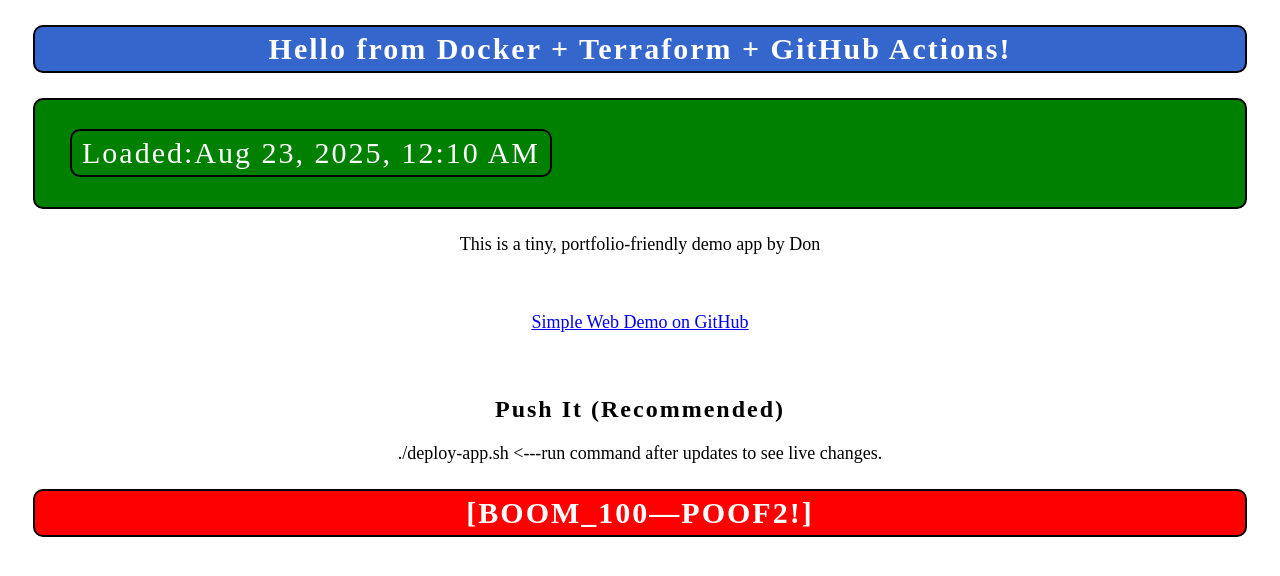
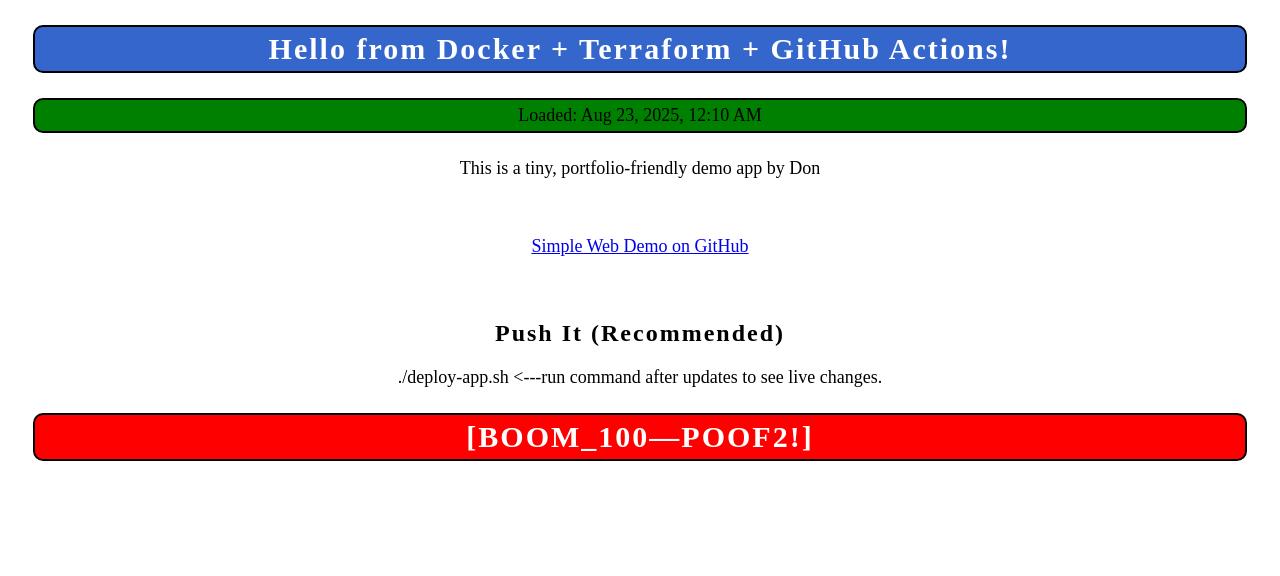
Before and after one commit to donzpixelz/simple-web-demo, a plain HTML site: page app/index.html in a window 1280 px wide. Drawn offline with Linux system fonts and the light colour scheme.

Commit message:
Update app (HTML/CSS/JS)

```diff
--- a/app/css/main.css
+++ b/app/css/main.css
@@ -14,6 +14,13 @@
 }
 
 .timestamper p {
+    flex: 1;              /* take all available horizontal space */
+    text-align: center;    /* centers the H1 text inside its flex item */
+    margin: 0;
+
+}
+
+.timestamper2 p {
     font-family: 'copperplate';
     /* font-family: 'Playball', cursive; /* Playball font */
     font-size: 30px;
@@ -21,7 +28,6 @@
     letter-spacing: 2px;              /* optional spacing for style */
     text-align: center;
     margin-top: 24px;
-
 }
 
 .header-outer {
--- a/app/index.html
+++ b/app/index.html
@@ -13,7 +13,7 @@
     <h1>Hello from Docker + Terraform + GitHub Actions!</h1>
     </div>
     <div class="timestamper">
-    <p class="timestamper">Loaded: <time id="page-loaded-at" datetime="">Loading…</time></p>
+    <p class="timestamper2">Loaded: <time id="page-loaded-at" datetime="">Loading…</time></p>
     </div>
     <p>This is a tiny, portfolio-friendly demo app by Don</p>
     <p>&nbsp;</p>
```
